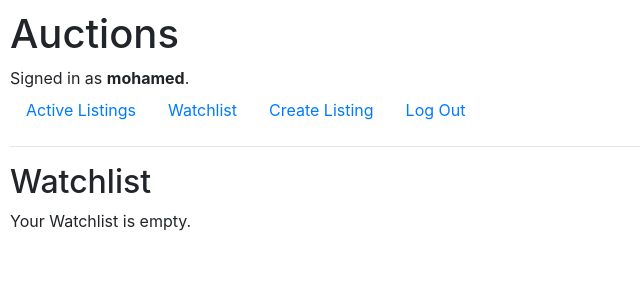
After one commit to mohamed-amor1/CS50W, a Django app: page /watchlist/ in a window 1280 px wide. The commit adds this page. Shown: the top 300 px of the page, without its empty margins (0-640 px from the left). Run offline with Django 4.2, Linux system fonts and the light colour scheme; a user stored in the database is signed in; data comes from the database, SQL or seed files in the repository; some libraries are stand-ins or nearby versions.

Commit message:
Add Watchlist model and template

```diff
--- a/week-4-sql-models-migrations/project2/commerce/auctions/admin.py
+++ b/week-4-sql-models-migrations/project2/commerce/auctions/admin.py
@@ -1,5 +1,5 @@
 from django.contrib import admin
-from .models import Listing, Bid, Comment
+from .models import Listing, Bid, Comment, Watchlist
 
 
 # Register your models here.
@@ -17,3 +17,4 @@ class ListingAdmin(admin.ModelAdmin):
 
 
 admin.site.register(Listing, ListingAdmin)
+admin.site.register(Watchlist)
--- a/week-4-sql-models-migrations/project2/commerce/auctions/models.py
+++ b/week-4-sql-models-migrations/project2/commerce/auctions/models.py
@@ -67,3 +67,12 @@ class Comment(models.Model):
 
     def __str__(self):
         return f"Comment on '{self.listing.title}' by {self.commenter.username}"
+
+
+class Watchlist(models.Model):
+    user = models.ForeignKey(User, on_delete=models.CASCADE, default=1)
+    listings = models.ManyToManyField(Listing, blank=True)
+    timestamp = models.DateTimeField(auto_now_add=True)
+
+    def __str__(self):
+        return f"Watchlist - {self.user.username}"
--- a/week-4-sql-models-migrations/project2/commerce/auctions/templates/auctions/index.html
+++ b/week-4-sql-models-migrations/project2/commerce/auctions/templates/auctions/index.html
@@ -15,7 +15,9 @@
     />
   </div>
   <div class="col">
+<a href="{% url 'listing_page' listing.id %}">
     <h4 style="padding-top: 20px">{{ listing.title }}</h4>
+</a>
     <h6 style="padding-top: 10px">Price: ${{ listing.current_price }}</h6>
     <p style="padding-top: 20px"> {{ listing.description }} </p>
     <p style="color: gray">Created {{ listing.start_date }}</p>
--- a/week-4-sql-models-migrations/project2/commerce/auctions/templates/auctions/layout.html
+++ b/week-4-sql-models-migrations/project2/commerce/auctions/templates/auctions/layout.html
@@ -4,23 +4,28 @@
 <html lang="en">
   <head>
     <title>{% block title %}Auctions{% endblock %}</title>
-        <link rel="stylesheet" href="https://stackpath.bootstrapcdn.com/bootstrap/4.4.1/css/bootstrap.min.css" integrity="sha384-Vkoo8x4CGsO3+Hhxv8T/Q5PaXtkKtu6ug5TOeNV6gBiFeWPGFN9MuhOf23Q9Ifjh" crossorigin="anonymous">
-        <link href="{% static 'auctions/styles.css' %}" rel="stylesheet">
+    <link
+      rel="stylesheet"
+      href="https://stackpath.bootstrapcdn.com/bootstrap/4.4.1/css/bootstrap.min.css"
+      integrity="sha384-Vkoo8x4CGsO3+Hhxv8T/Q5PaXtkKtu6ug5TOeNV6gBiFeWPGFN9MuhOf23Q9Ifjh"
+      crossorigin="anonymous"
+    />
+    <link href="{% static 'auctions/styles.css' %}" rel="stylesheet" />
   </head>
   <body>
     <h1>Auctions</h1>
     <div>
-            {% if user.is_authenticated %}
-                Signed in as <strong>{{ user.username }}</strong>.
-            {% else %}
-                Not signed in.
-            {% endif %}
+      {% if user.is_authenticated %} Signed in as
+      <strong>{{ user.username }}</strong>. {% else %} Not signed in. {% endif %}
     </div>
     <ul class="nav">
       <li class="nav-item">
         <a class="nav-link" href="{% url 'index' %}">Active Listings</a>
       </li>
       {% if user.is_authenticated %}
+      <li class="nav-item">
+        <a class="nav-link" href="{% url 'watchlist' %}">Watchlist</a>
+      </li>
       <li class="nav-item">
         <a class="nav-link" href="{% url 'create_listing' %}">Create Listing</a>
       </li>
@@ -36,8 +41,7 @@
       </li>
       {% endif %}
     </ul>
-        <hr>
-        {% block body %}
-        {% endblock %}
+    <hr />
+    {% block body %} {% endblock %}
   </body>
 </html>
--- /dev/null
+++ b/week-4-sql-models-migrations/project2/commerce/auctions/templates/auctions/watchlist.html
@@ -0,0 +1,21 @@
+{% extends "auctions/layout.html" %}
+{% block body %}
+<h2>Watchlist</h2>
+{% if watchlist %}
+  {% for watchlist_item in watchlist %}
+  <div class="row" style="border: 2px solid gainsboro; margin: 5px; border-radius: 0.2em">
+    <div class="col-3">
+      <img src="{{ watchlist_item.listings.first.image }}" alt="Listing Image" class="img-fluid" style="width: 300px" />
+    </div>
+    <div class="col">
+      <h4 style="padding-top: 20px">{{ watchlist_item.listings.first.title }}</h4>
+      <h6 style="padding-top: 10px">Price: ${{ watchlist_item.listings.first.current_price }}</h6>
+      <p style="padding-top: 20px">{{ watchlist_item.listings.first.description }}</p>
+      <p style="color: gray">Created {{ watchlist_item.listings.first.start_date }}</p>
+    </div>
+  </div>
+  {% endfor %}
+{% else %}
+  <p>Your Watchlist is empty.</p>
+{% endif %}
+{% endblock %}
--- a/week-4-sql-models-migrations/project2/commerce/auctions/urls.py
+++ b/week-4-sql-models-migrations/project2/commerce/auctions/urls.py
@@ -9,4 +9,5 @@ urlpatterns = [
     path("register", views.register, name="register"),
     path("create_listing", views.create_listing, name="create_listing"),
     path("listing_page/<int:id>", views.listing_page, name="listing_page"),
+    path("watchlist/", views.watchlist, name="watchlist"),
 ]
--- a/week-4-sql-models-migrations/project2/commerce/auctions/views.py
+++ b/week-4-sql-models-migrations/project2/commerce/auctions/views.py
@@ -1,12 +1,13 @@
 from django.contrib.auth import authenticate, login, logout
 from django.db import IntegrityError
 from django.http import HttpResponse, HttpResponseRedirect
-from django.shortcuts import render, redirect
+from django.shortcuts import render, redirect, get_object_or_404
 from django.urls import reverse
 from django.contrib.auth.decorators import login_required
-from .models import User, Listing, Bid, Comment
+from .models import User, Listing, Bid, Comment, Watchlist
 from .forms import CreateListingForm
 from datetime import datetime, timedelta
+from django.http import JsonResponse
 
 
 def index(request):
@@ -105,4 +106,35 @@ def create_listing(request):
 
 def listing_page(request, id):
     listing = Listing.objects.get(pk=id)
-    return render(request, "auctions/listing_page.html", {"listing": listing})
+    if request.user.is_authenticated:
+        watchlist = Watchlist.objects.filter(
+            user=request.user, listings=listing
+        ).first()
+    else:
+        watchlist = None
+    return render(
+        request,
+        "auctions/listing_page.html",
+        {
+            "listing": listing,
+            "watchlist": watchlist,
+        },
+    )
+
+
+@login_required
+def watchlist(request):
+    if request.method == "POST":
+        listing_id = request.POST.get("listing_id")
+        try:
+            listing = Listing.objects.get(id=listing_id)
+        except Listing.DoesNotExist:
+            return redirect("watchlist")
+
+        watchlist, _ = Watchlist.objects.get_or_create(user=request.user)
+        watchlist.listings.add(listing)
+
+        return redirect("watchlist")
+
+    watchlist = Watchlist.objects.filter(user=request.user)
+    return render(request, "auctions/watchlist.html", {"watchlist": watchlist})
```
Also changed, not shown: week-4-sql-models-migrations/project2/commerce/auctions/templates/auctions/listing_page.html (+30 -12 lines), week-4-sql-models-migrations/project2/commerce/auctions/migrations/0005_watchlist.py (added), week-4-sql-models-migrations/project2/commerce/auctions/migrations/0006_remove_watchlist_listing_watchlist_listings_and_more.py (added), week-4-sql-models-migrations/project2/commerce/db.sqlite3. Lines whose indentation alone changed are shown as unchanged.
